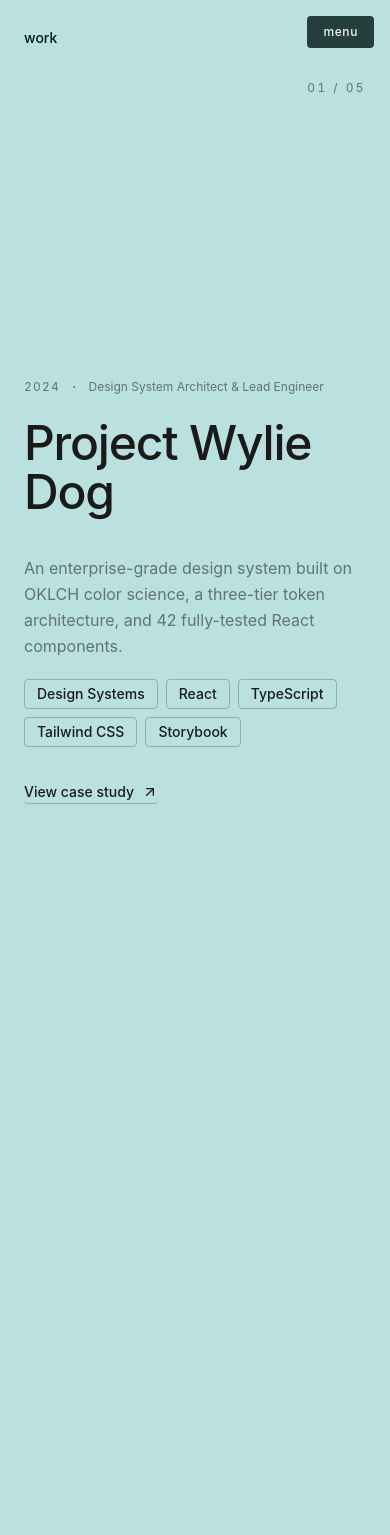
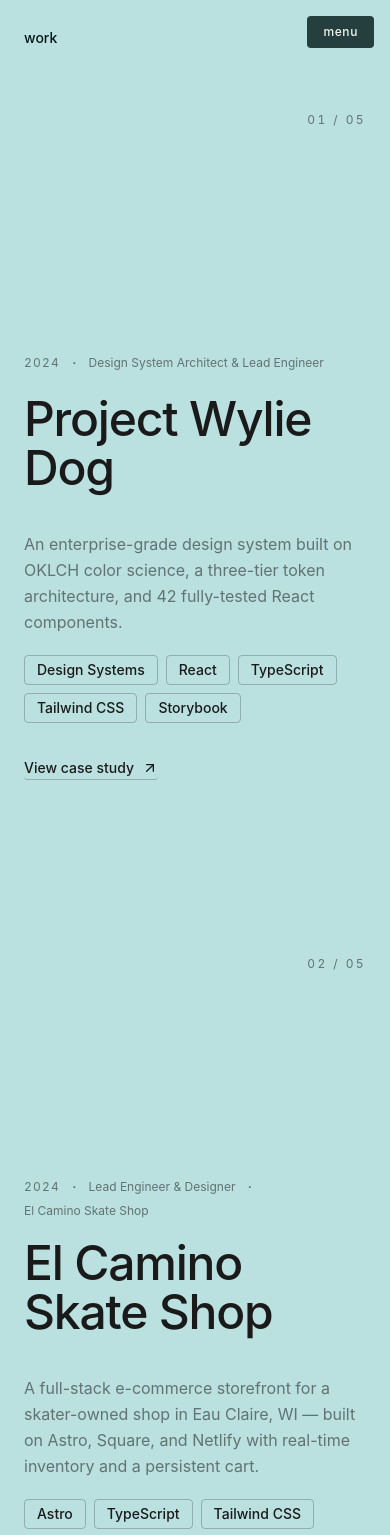
Before and after one commit to travhall/thd-portfolio, a Next.js app: page /work in a window 390 px wide. Shown: the top 1535 px of the page. Built offline with nearby package versions, Linux system fonts and the light colour scheme.

Commit message:
feat: refactor work list to natural-scroll sections with IntersectionObserver for background and content reveals, and update background styling to use `--page-bg` variable

```diff
--- a/app/globals.css
+++ b/app/globals.css
@@ -77,7 +77,7 @@
   --color-ring:                 var(--color-brand-1-700);
 
   /* --- Hero blur overlay tokens (light mode) --- */
-  --hero-blur-bg:        var(--color-brand-1-600);
+  --hero-blur-bg:        var(--page-bg);
   --hero-blur-blend:     screen;
 
   /* --- Toggle component tokens (light mode) --- */
@@ -133,7 +133,7 @@
     --color-ring:                 var(--color-brand-1-400);
 
     /* Hero blur overlay tokens (dark mode) */
-    --hero-blur-bg:        var(--color-brand-1-600);  /* amber — mix-blend-multiply on dark */
+    /* --hero-blur-bg:        var(--color-brand-1-600); */
     --hero-blur-blend:     hue;
 
     /* Toggle component tokens (dark mode) */
--- a/components/case-study/case-study-content.tsx
+++ b/components/case-study/case-study-content.tsx
@@ -120,7 +120,7 @@ export function CaseStudyContent({ study, prevStudy, nextStudy }: CaseStudyConte
         </motion.div>
 
         {/* Content Sections */}
-        <div className="mt-24 bg-background/80 backdrop-blur-xl relative z-20 space-y-0">
+        <div className="mt-24 bg-(--page-bg)/90 backdrop-blur-xl relative z-20 space-y-0">
           {study.sections.map((section, index) => (
             <div key={index} className="section-container border-b border-border/5 last:border-none">
               {section.type === "lede" && (
--- a/components/sections/case-studies.tsx
+++ b/components/sections/case-studies.tsx
@@ -207,7 +207,7 @@ export function CaseStudies({ studies }: CaseStudiesProps) {
   return (
     <section
       id="work"
-      className="relative z-10 bg-background/90 backdrop-blur px-4 xl:px-8 pt-[12vh] pb-[20vh]"
+      className="relative z-10 bg-(--page-bg)/90 backdrop-blur px-4 xl:px-8 pt-[12vh] pb-[20vh]"
     >
       {/* Section heading */}
       <motion.div
--- a/components/sections/work-list.tsx
+++ b/components/sections/work-list.tsx
@@ -1,26 +1,30 @@
 "use client";
 
 // ---------------------------------------------------------------------------
-// Architecture
+// WorkList — natural-scroll redesign
 //
-// Background: --page-bg on <html> IS the panel background. The Lenis handler
-// crossfades between brand colors by interpolating OKLCH values and writing
-// directly to the CSS custom property. No per-panel bg divs competing with
-// the body. The body transition handles all blending across navigations.
+// Architecture:
+//   • Each case study is a full-viewport section (min-h-svh) that scrolls
+//     naturally — no sticky stacking, no scroll-snap, no JS position math.
 //
-// Content: sticky panels clip/translate their content for enter/exit.
+//   • Background: IntersectionObserver on each section with rootMargin set so
+//     the trigger fires when the section crosses the vertical midpoint of the
+//     viewport. On entry, setPageBg() writes the brand color directly to
+//     --page-bg on <html>. The existing CSS transition (0.5s ease) handles the
+//     visible blend. No per-frame updates, no lerp lag.
 //
-// Pointer events: article elements have NO pointer-events property at all by
-// default (inherits "auto" from the cascade). We set `pointer-events: none`
-// via inline style on every NON-active article. Active article has no inline
-// style (or empty), so it inherits "auto" normally. This avoids the HTML
-// child-override problem where `pointer-events: auto` on a child defeats a
-// parent's `none`.
+//   • Content reveal: a second IntersectionObserver (threshold 0.15) drives a
+//     CSS class toggle that triggers enter animations via Tailwind transitions.
+//     Fires once per section — clean, performant, no scroll math.
+//
+//   • Pointer events: not needed — sections are normal flow, all interactive.
+//
+//   • Lenis: still disabled on /work (smooth-scroll.tsx) since we don't want
+//     the lerp on a page with deliberate per-section color transitions.
 // ---------------------------------------------------------------------------
 
 import { useRef, useState, useCallback, useEffect } from "react";
-import { useLenis } from "lenis/react";
-import { motion, AnimatePresence, useReducedMotion } from "framer-motion";
+import { motion, AnimatePresence } from "framer-motion";
 import Link from "next/link";
 import { Badge } from "@/components/ui/badge";
 import { FiArrowUpRight } from "react-icons/fi";
@@ -41,106 +45,80 @@ function isLightPanel(oklch: string): boolean {
   return parsed ? parsed[0] >= 0.55 : true;
 }
 
-// Interpolate between two OKLCH colors and write to --page-bg.
-// t=0 → colorA, t=1 → colorB. Writes directly to the DOM, no React state.
-function lerpPageBg(colorA: string, colorB: string, t: number): string {
-  const a = parseOklch(colorA);
-  const b = parseOklch(colorB);
-  if (!a || !b) return t < 0.5 ? colorA : colorB;
-  const L = a[0] + (b[0] - a[0]) * t;
-  const C = a[1] + (b[1] - a[1]) * t;
-  const H = a[2] + (b[2] - a[2]) * t;
-  return `oklch(${L.toFixed(4)} ${C.toFixed(4)} ${H.toFixed(2)})`;
-}
+// ── StudySection ────────────────────────────────────────────────────────────
 
-const FADE_ZONE = 0.5;  // fraction of vh for bg crossfade (longer = smoother)
-const TEXT_ZONE = 0.25; // fraction of vh for text reveal (snappier)
-
-function easeOut(t: number): number {
-  return 1 - Math.pow(1 - t, 3);
-}
-function easeOutQuint(t: number): number {
-  return 1 - Math.pow(1 - t, 5);
-}
-function clamp01(v: number): number {
-  return Math.max(0, Math.min(1, v));
-}
-
-// ── Ref shape ──────────────────────────────────────────────────────────────
-
-interface PanelRefs {
-  article: HTMLElement | null;       // pointer-events gating
-  content: HTMLDivElement | null;    // exit: whole block clipped out the top
-  counter: HTMLSpanElement | null;   // enter: fades in with meta
-  meta: HTMLDivElement | null;       // enter: translateY + opacity
-  titleWrap: HTMLDivElement | null;  // enter: clip-path from bottom
-  titleInner: HTMLDivElement | null; // enter: translateY through clip
-  body: HTMLDivElement | null;       // enter: translateY + opacity
-}
-
-// ── StudyPanel ─────────────────────────────────────────────────────────────
-
-interface StudyPanelProps {
+interface StudySectionProps {
   study: CaseStudy;
   index: number;
   total: number;
   brandColor: string;
-  isFirst: boolean;
-  setRefs: (refs: PanelRefs) => void;
+  onVisible: (color: string) => void;
   onNavigate: (color: string) => void;
 }
 
-function StudyPanel({ study, index, total, brandColor, isFirst, setRefs, onNavigate }: StudyPanelProps) {
-  const light = isLightPanel(brandColor);
-  const text  = light ? "text-[#1a1a1a]"    : "text-[#f0f0f0]";
-  const muted = light ? "text-[#1a1a1a]/55" : "text-[#f0f0f0]/55";
-  const border= light ? "border-[#1a1a1a]/25": "border-[#f0f0f0]/25";
+function StudySection({ study, index, total, brandColor, onVisible, onNavigate }: StudySectionProps) {
+  const light  = isLightPanel(brandColor);
+  const text   = light ? "text-[#1a1a1a]"      : "text-[#f0f0f0]";
+  const muted  = light ? "text-[#1a1a1a]/55"   : "text-[#f0f0f0]/55";
+  const border = light ? "border-[#1a1a1a]/25"  : "border-[#f0f0f0]/25";
 
-  const articleRef    = useRef<HTMLElement>(null);
-  const contentRef    = useRef<HTMLDivElement>(null);
-  const counterRef    = useRef<HTMLSpanElement>(null);
-  const metaRef       = useRef<HTMLDivElement>(null);
-  const titleWrapRef  = useRef<HTMLDivElement>(null);
-  const titleInnerRef = useRef<HTMLDivElement>(null);
-  const bodyRef       = useRef<HTMLDivElement>(null);
+  const sectionRef = useRef<HTMLElement>(null);
+  const [revealed, setRevealed] = useState(index === 0);
 
+  // ── Background trigger ───────────────────────────────────────────────────
+  // Fires when the section crosses the vertical midpoint of the viewport.
+  // rootMargin "-50% 0px -50% 0px" means the intersection box is a 1px
+  // horizontal stripe at the exact center — entry fires on the way down
+  // and exit fires on the way back up, so the bg tracks which section
+  // owns the center of the screen.
   useEffect(() => {
-    setRefs({
-      article:    articleRef.current,
-      content:    contentRef.current,
-      counter:    counterRef.current,
-      meta:       metaRef.current,
-      titleWrap:  titleWrapRef.current,
-      titleInner: titleInnerRef.current,
-      body:       bodyRef.current,
-    });
-  // eslint-disable-next-line react-hooks/exhaustive-deps
-  }, []);
+    const el = sectionRef.current;
+    if (!el) return;
+
+    const bgObserver = new IntersectionObserver(
+      ([entry]) => {
+        if (entry.isIntersecting) onVisible(brandColor);
+      },
+      { rootMargin: "-50% 0px -50% 0px", threshold: 0 }
+    );
+
+    bgObserver.observe(el);
+    return () => bgObserver.disconnect();
+  }, [brandColor, onVisible]);
+
+  // ── Content reveal trigger ───────────────────────────────────────────────
+  // Fires once when 15% of the section is visible. Sets `revealed` which
+  // drives the transition classes below. Disconnects after first trigger.
+  useEffect(() => {
+    if (revealed) return; // first section starts revealed
+    const el = sectionRef.current;
+    if (!el) return;
+
+    const revealObserver = new IntersectionObserver(
+      ([entry], obs) => {
+        if (entry.isIntersecting) {
+          setRevealed(true);
+          obs.disconnect();
+        }
+      },
+      { threshold: 0.15 }
+    );
+
+    revealObserver.observe(el);
+    return () => revealObserver.disconnect();
+  }, [revealed]);
 
   return (
-    <article
-      ref={articleRef}
-      aria-labelledby={`work-panel-title-${study.id}`}
-      // No pointer-events class here. Non-active panels get
-      // `style.pointerEvents = "none"` set directly on the DOM node by the
-      // Lenis handler and makeSetRefs. Active panel has no inline style so it
-      // inherits the cascade default ("auto"). We never put pointer-events-auto
-      // on any child — so the parent's "none" cleanly blocks the entire subtree.
-      className="sticky top-0 h-svh w-full"
-      style={{ zIndex: index + 1 }}
-    >
-      {/* Content — no pointer-events class, inherits from article */}
-      <div
-        ref={contentRef}
-        className="relative h-full flex flex-col justify-between px-6 sm:px-10 xl:px-16 pt-20 pb-10 md:pb-14"
+    <section
+      ref={sectionRef}
+      aria-labelledby={`work-title-${study.id}`}
+      className="min-h-svh w-full flex flex-col justify-between px-6 sm:px-10 xl:px-16 pt-28 pb-16 md:pb-20"
     >
       {/* Counter */}
       <div className="flex justify-end">
         <span
-            ref={counterRef}
-            className={`font-nohemi text-xs tabular-nums tracking-[0.2em] ${muted}`}
+          className={`font-nohemi text-xs tabular-nums tracking-[0.2em] transition-opacity duration-500 ${muted} ${revealed ? "opacity-100" : "opacity-0"}`}
           aria-hidden="true"
-            style={isFirst ? undefined : { opacity: 0 }}
         >
           {String(index + 1).padStart(2, "0")} / {String(total).padStart(2, "0")}
         </span>
@@ -149,54 +127,51 @@ function StudyPanel({ study, index, total, brandColor, isFirst, setRefs, onNavig
       <div className="max-w-7xl">
         {/* Meta */}
         <div
-            ref={metaRef}
-            className={`flex flex-wrap items-center gap-x-3 gap-y-1 mb-5 ${muted}`}
-            style={isFirst ? undefined : { transform: "translateY(32px)", opacity: 0 }}
+          className={`flex flex-wrap items-center gap-x-3 gap-y-1 mb-5 transition-all duration-500 delay-75 ${muted} ${
+            revealed ? "opacity-100 translate-y-0" : "opacity-0 translate-y-4"
+          }`}
         >
           <span className="font-nohemi text-xs tabular-nums tracking-widest uppercase">{study.year}</span>
-            {study.role && <><span aria-hidden="true">·</span><span className="text-xs">{study.role}</span></>}
+          {study.role   && <><span aria-hidden="true">·</span><span className="text-xs">{study.role}</span></>}
           {study.client && <><span aria-hidden="true">·</span><span className="text-xs">{study.client}</span></>}
         </div>
 
-          {/* Title — clip outer + thrust inner */}
-          <div className="pb-[0.12em]">
-            <div
-              ref={titleWrapRef}
-              className="overflow-hidden"
-              style={isFirst ? undefined : { clipPath: "inset(100% 0 0 0)" }}
-            >
-              <div
-                ref={titleInnerRef}
-                style={isFirst ? undefined : { transform: "translateY(80px)" }}
-              >
+        {/* Title */}
+        <div className="overflow-hidden pb-[0.12em]">
           <h2
-                  id={`work-panel-title-${study.id}`}
-                  className={`font-nohemi font-medium leading-[1.02] tracking-tight pb-4 ${text}`}
+            id={`work-title-${study.id}`}
+            className={`font-nohemi font-medium leading-[1.02] tracking-tight pb-4 transition-all duration-700 delay-100 ${text} ${
+              revealed ? "opacity-100 translate-y-0" : "opacity-0 translate-y-16"
+            }`}
             style={{ fontSize: "clamp(3rem, 8vw, 8rem)" }}
           >
             {study.title}
           </h2>
         </div>
-            </div>
-          </div>
 
         {/* Body */}
         <div
-            ref={bodyRef}
-            style={isFirst ? undefined : { transform: "translateY(20px)", opacity: 0 }}
+          className={`transition-all duration-500 delay-200 ${
+            revealed ? "opacity-100 translate-y-0" : "opacity-0 translate-y-4"
+          }`}
         >
           <p className={`mt-5 text-base md:text-lg leading-relaxed max-w-[52ch] ${muted}`}>
             {study.description}
           </p>
+
           <ul className="flex gap-2 flex-wrap mt-5" aria-label={`Tags for ${study.title}`}>
             {study.tags.map((tag) => (
               <li key={tag}>
-                  <Badge variant="outline" className={`bg-transparent hover:bg-transparent ${text} ${border}`}>
+                <Badge
+                  variant="outline"
+                  className={`bg-transparent hover:bg-transparent ${text} ${border}`}
+                >
                   {tag}
                 </Badge>
               </li>
             ))}
           </ul>
+
           <div className="mt-8">
             <Link
               href={`/work/${study.id}`}
@@ -204,25 +179,26 @@ function StudyPanel({ study, index, total, brandColor, isFirst, setRefs, onNavig
               className={`group/cta inline-flex items-center gap-2 text-sm font-medium border-b pb-px transition-colors duration-200 focus-visible:outline-none focus-visible:ring-2 focus-visible:ring-offset-2 rounded-sm ${text} ${border} hover:border-current/70 focus-visible:ring-current`}
             >
               View case study
-                <FiArrowUpRight className="h-4 w-4 transition-transform duration-200 group-hover/cta:translate-x-0.5 group-hover/cta:-translate-y-0.5" aria-hidden="true" />
+              <FiArrowUpRight
+                className="h-4 w-4 transition-transform duration-200 group-hover/cta:translate-x-0.5 group-hover/cta:-translate-y-0.5"
+                aria-hidden="true"
+              />
               <span className="sr-only">: {study.title}</span>
             </Link>
           </div>
         </div>
       </div>
-      </div>
-    </article>
+    </section>
   );
 }
 
-// ── WorkList ───────────────────────────────────────────────────────────────
+// ── WorkList ────────────────────────────────────────────────────────────────
 
 interface WorkListProps {
   studies: CaseStudy[];
 }
 
 export function WorkList({ studies: allStudies }: WorkListProps) {
-  const reduced = useReducedMotion() ?? false;
   const studies = allStudies;
   const { setPageBg, isDark } = usePageBgContext();
 
@@ -234,181 +210,31 @@ export function WorkList({ studies: allStudies }: WorkListProps) {
     [isDark]
   );
 
-  const containerRef    = useRef<HTMLDivElement>(null);
-  const panelRefs       = useRef<PanelRefs[]>([]);
-  const containerTopRef = useRef<number>(0);
-  const isSnappingRef   = useRef(false);
-  const activeIndexRef  = useRef(0);
-
-  const makeSetRefs = useCallback(
-    (i: number) => (refs: PanelRefs) => {
-      panelRefs.current[i] = refs;
-      // Non-first panels start with pointer-events blocked so higher-z-index
-      // articles can't intercept clicks on the visible panel below them.
-      // Panel 0 is already interactive (no inline style = cascade "auto").
-      if (i !== 0 && refs.article) {
-        refs.article.style.pointerEvents = "none";
-      }
-    },
-    []
-  );
-
+  // Set the initial background to the first study's color on mount.
+  // One rAF delay so the page-bg-transition CSS class is present and the
+  // blend animates rather than snapping on first paint.
   useEffect(() => {
-    const measure = () => {
-      const el = containerRef.current;
-      if (el) {
-        let top = 0, node: HTMLElement | null = el;
-        while (node) { top += node.offsetTop; node = node.offsetParent as HTMLElement | null; }
-        containerTopRef.current = top;
-      }
-    };
-    // Set the initial page background to the first panel's brand color.
-    // Defer one frame so the provider's `page-bg-transition` class is present
-    // and the transition fires (smooth blend from neutral on page enter).
+    if (studies.length === 0) return;
     const raf = requestAnimationFrame(() => {
-      measure();
-      if (studies.length > 0) {
       setPageBg(getBrandColor(studies[0]));
-      }
     });
     return () => cancelAnimationFrame(raf);
   // eslint-disable-next-line react-hooks/exhaustive-deps
   }, []);
 
-  // When theme flips, re-set the current panel's brand color immediately
+  // When dark/light mode changes, recompute and re-apply the first panel's
+  // color (the IO will fire for whichever is currently centered on next scroll,
+  // but we need the initial state to be correct immediately).
   useEffect(() => {
-    const current = panelRefs.current[activeIndexRef.current];
-    if (!current || studies.length === 0) return;
-    setPageBg(getBrandColor(studies[activeIndexRef.current]));
+    if (studies.length === 0) return;
+    setPageBg(getBrandColor(studies[0]));
   }, [isDark, getBrandColor, setPageBg, studies]);
 
-  // ── Lenis handler ─────────────────────────────────────────────────────────
-  useLenis(({ scroll }) => {
-    if (studies.length === 0) return;
-    const vh  = window.innerHeight;
-    const rel = scroll - containerTopRef.current;
-
-    // Active panel index
-    const rawActive = rel / vh;
-    const newActive = Math.max(0, Math.min(studies.length - 1, Math.round(rawActive)));
-
-    if (newActive !== activeIndexRef.current) {
-      // Restore previous panel's pointer events (remove inline style → cascade "none"
-      // is not set, so it reverts to cascade "auto" — but we want none. So we
-      // explicitly set "none" on all non-active panels.)
-      const prev = panelRefs.current[activeIndexRef.current];
-      if (prev?.article) prev.article.style.pointerEvents = "none";
-
-      // Grant the new active panel full interactivity
-      const next = panelRefs.current[newActive];
-      if (next?.article) next.article.style.pointerEvents = "";
-
-      activeIndexRef.current = newActive;
-    }
-
-    // ── Drive --page-bg from scroll position ──────────────────────────────
-    // Between panels i and i+1, blend from brandColor[i] to brandColor[i+1].
-    // At exact snap points, set the exact color (no interpolation needed).
-    // This replaces per-panel background divs entirely — the body IS the bg.
-    if (!reduced) {
-      const floatIndex = clamp01(rel / ((studies.length - 1) * vh)) * (studies.length - 1);
-      const lo = Math.floor(floatIndex);
-      const hi = Math.min(lo + 1, studies.length - 1);
-      const frac = floatIndex - lo;
-
-      const colorLo = getBrandColor(studies[lo]);
-      const colorHi = getBrandColor(studies[hi]);
-      const blended = frac < 0.001
-        ? colorLo
-        : frac > 0.999
-          ? colorHi
-          : lerpPageBg(colorLo, colorHi, easeOut(frac));
-
-      document.documentElement.style.setProperty("--page-bg", blended);
-    } else {
-      // Reduced motion: snap directly to the active panel's color
-      document.documentElement.style.setProperty(
-        "--page-bg",
-        getBrandColor(studies[newActive])
+  // Stable callback passed to each section's IO so they can update the bg.
+  const handleVisible = useCallback(
+    (color: string) => setPageBg(color),
+    [setPageBg]
   );
-    }
-
-    studies.forEach((_, i) => {
-      const r = panelRefs.current[i];
-      if (!r) return;
-
-      if (i === 0) {
-        if (r.counter) r.counter.style.opacity = "1";
-        return;
-      }
-
-      // ── Shared scroll progress for this panel's transition ─────────────
-      const tRaw = (rel - i * vh) / (TEXT_ZONE * vh);
-      const t    = reduced ? (tRaw >= 0.5 ? 1 : 0) : clamp01(tRaw);
-
-      // ── EXIT: slide the previous panel's entire content block out the top ─
-      const prevPanel = panelRefs.current[i - 1];
-      if (prevPanel?.content) {
-        const exitT = easeOutQuint(clamp01(t / 0.7));
-        prevPanel.content.style.clipPath  = `inset(${(exitT * 105).toFixed(2)}% 0 0 0)`;
-        prevPanel.content.style.transform = `translateY(${(exitT * -60).toFixed(2)}px)`;
-      }
-
-      // ── ENTER: reveal this panel's content from the bottom ─────────────
-
-      const metaT = easeOut(clamp01(t / 0.7));
-      if (r.counter) r.counter.style.opacity = metaT.toFixed(4);
-      if (r.meta) {
-        r.meta.style.transform = `translateY(${((1 - metaT) * 32).toFixed(2)}px)`;
-        r.meta.style.opacity   = metaT.toFixed(4);
-      }
-
-      const titleT = easeOutQuint(clamp01((t - 0.05) / 0.65));
-      if (r.titleWrap)  r.titleWrap.style.clipPath  = `inset(${((1 - titleT) * 100).toFixed(2)}% 0 0 0)`;
-      if (r.titleInner) r.titleInner.style.transform = `translateY(${((1 - titleT) * 80).toFixed(2)}px)`;
-
-      const bodyT = easeOut(clamp01((t - 0.35) / 0.65));
-      if (r.body) {
-        r.body.style.transform = `translateY(${((1 - bodyT) * 20).toFixed(2)}px)`;
-        r.body.style.opacity   = bodyT.toFixed(4);
-      }
-    });
-  }, [studies, reduced, getBrandColor]);
-
-  // ── Soft snap ─────────────────────────────────────────────────────────────
-  useLenis((lenis) => {
-    if (reduced || studies.length === 0) return;
-
-    const { scroll, velocity } = lenis;
-    const VELOCITY_THRESHOLD = 0.8;
-    const SNAP_ZONE          = 0.38;
-
-    if (isSnappingRef.current) {
-      if (Math.abs(velocity) < 0.05) isSnappingRef.current = false;
-      return;
-    }
-    if (Math.abs(velocity) >= VELOCITY_THRESHOLD) return;
-
-    const vh           = window.innerHeight;
-    const containerTop = containerTopRef.current;
-    const containerEnd = containerTop + studies.length * vh;
-
-    if (scroll < containerTop - vh || scroll > containerEnd) return;
-
-    const rel          = scroll - containerTop;
-    const nearestIndex = Math.round(rel / vh);
-    const clampedIndex = Math.max(0, Math.min(studies.length - 1, nearestIndex));
-    const targetScroll = containerTop + clampedIndex * vh;
-    const dist         = Math.abs(scroll - targetScroll);
-
-    if (dist < SNAP_ZONE * vh && dist > 2) {
-      isSnappingRef.current = true;
-      lenis.scrollTo(targetScroll, {
-        duration: 0.6,
-        easing: (t: number) => 1 - Math.pow(1 - t, 4),
-      });
-    }
-  }, [studies, reduced]);
 
   const [isHovered, setIsHovered] = useState(false);
   const hoverLabelVariants = {
@@ -419,6 +245,7 @@ export function WorkList({ studies: allStudies }: WorkListProps) {
 
   return (
     <div>
+      {/* Fixed page label */}
       <header className="fixed top-0 left-0 right-0 z-50 px-6 sm:px-10 xl:px-16 pt-7 pb-4 flex items-center pointer-events-none">
         <div className="overflow-hidden inline-block pointer-events-auto">
           <h1
@@ -426,13 +253,19 @@ export function WorkList({ studies: allStudies }: WorkListProps) {
             onMouseEnter={() => setIsHovered(true)}
             onMouseLeave={() => setIsHovered(false)}
           >
-            <Link href="/" aria-label="Work — return to index" className="block focus-visible:outline-none focus-visible:ring-2 focus-visible:ring-offset-2 focus-visible:ring-ring rounded-sm">
+            <Link
+              href="/"
+              aria-label="Work — return to index"
+              className="block focus-visible:outline-none focus-visible:ring-2 focus-visible:ring-offset-2 focus-visible:ring-ring rounded-sm"
+            >
               <div className="overflow-hidden relative h-[1.2em]">
                 <AnimatePresence mode="wait">
                   <motion.span
                     key={isHovered ? "return" : "work"}
                     variants={hoverLabelVariants}
-                    initial="initial" animate="animate" exit="exit"
+                    initial="initial"
+                    animate="animate"
+                    exit="exit"
                     className="block"
                   >
                     {isHovered ? "return to index" : "work"}
@@ -444,16 +277,16 @@ export function WorkList({ studies: allStudies }: WorkListProps) {
         </div>
       </header>
 
-      <div ref={containerRef} style={{ height: `calc(${studies.length * 100}svh + 60vh)` }}>
+      {/* Sections — natural flow, no sticky, no snap */}
+      <div>
         {studies.map((study, index) => (
-          <StudyPanel
+          <StudySection
             key={study.id}
             study={study}
             index={index}
             total={studies.length}
             brandColor={getBrandColor(study)}
-            isFirst={index === 0}
-            setRefs={makeSetRefs(index)}
+            onVisible={handleVisible}
             onNavigate={setPageBg}
           />
         ))}
```
Lines whose indentation alone changed are shown as unchanged.
